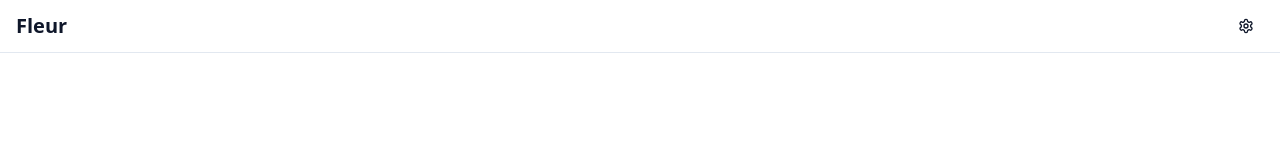
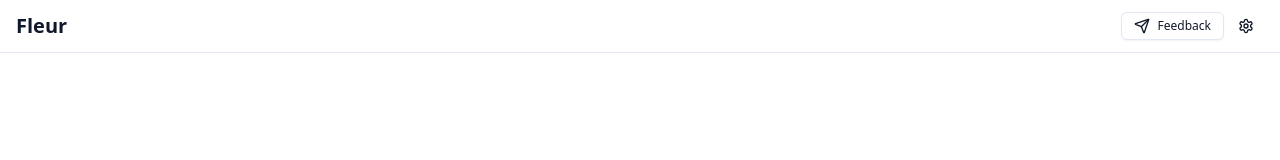
Before and after one commit to jasonkneen/fleur, a React (Vite) app: page / in a window 1280 px wide. Shown: the top 160 px of the page. Built offline with nearby package versions, Linux system fonts and the light colour scheme.

Commit message:
Add a feedback button

```diff
--- /dev/null
+++ b/src/components/app/feedback.tsx
@@ -0,0 +1,26 @@
+
+import { Send } from 'lucide-react';
+import { openUrl } from '@tauri-apps/plugin-opener';
+import { Button } from '@/components/ui/button';
+
+export const Feedback = () => {
+  const handleFeedbackClick = async () => {
+    try {
+      await openUrl('https://forms.gle/HZy45ghY8SQavz126');
+    } catch (error) {
+      console.error('Failed to open feedback form:', error);
+    }
+  };
+
+  return (
+    <Button
+      variant="outline"
+      size="sm"
+      onClick={handleFeedbackClick}
+      className="flex items-center gap-2"
+    >
+      <Send className="h-4 w-4" />
+      Feedback
+    </Button>
+  );
+};
--- a/src/routes/__root.tsx
+++ b/src/routes/__root.tsx
@@ -1,7 +1,8 @@
 import '../app.css';
 import { ThemeProvider } from 'next-themes';
 import { createRootRoute, Outlet } from '@tanstack/react-router';
-import { Settings } from '../components/app/settings';
+import { Settings } from '@/components/app/settings';
+import { Feedback } from '@/components/app/feedback';
 
 export const Route = createRootRoute({
   component: () => {
@@ -16,7 +17,8 @@ export const Route = createRootRoute({
                     <h1 className="text-xl font-bold">Fleur</h1>
                   </div>
                 </div>
-                <div className="flex items-center space-x-4">
+                <div className="flex items-center space-x-1">
+                  <Feedback />
                   <Settings />
                 </div>
               </div>
```
